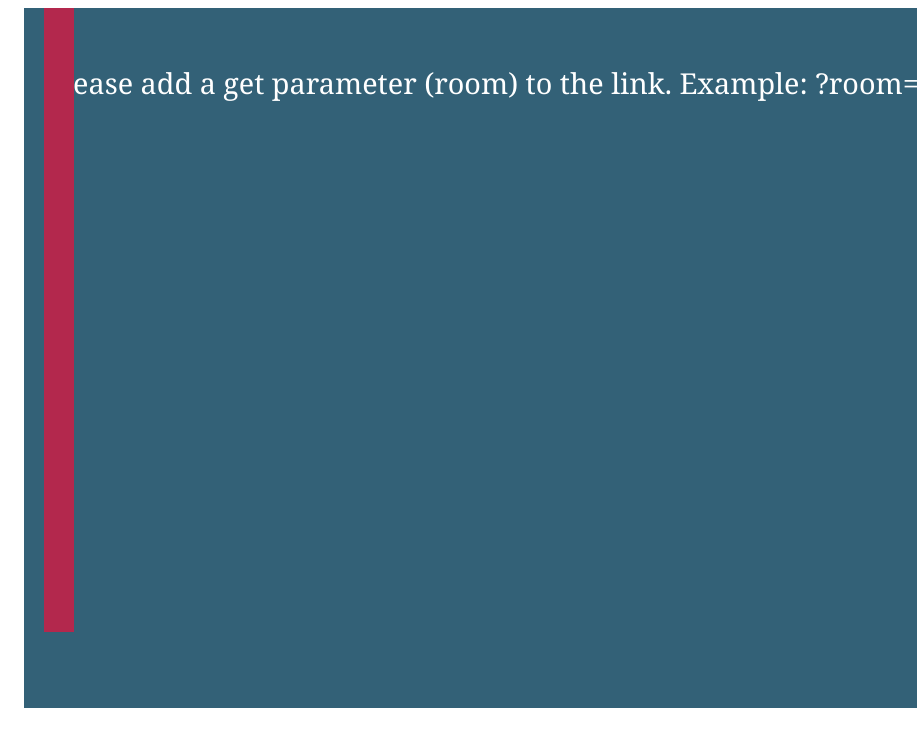
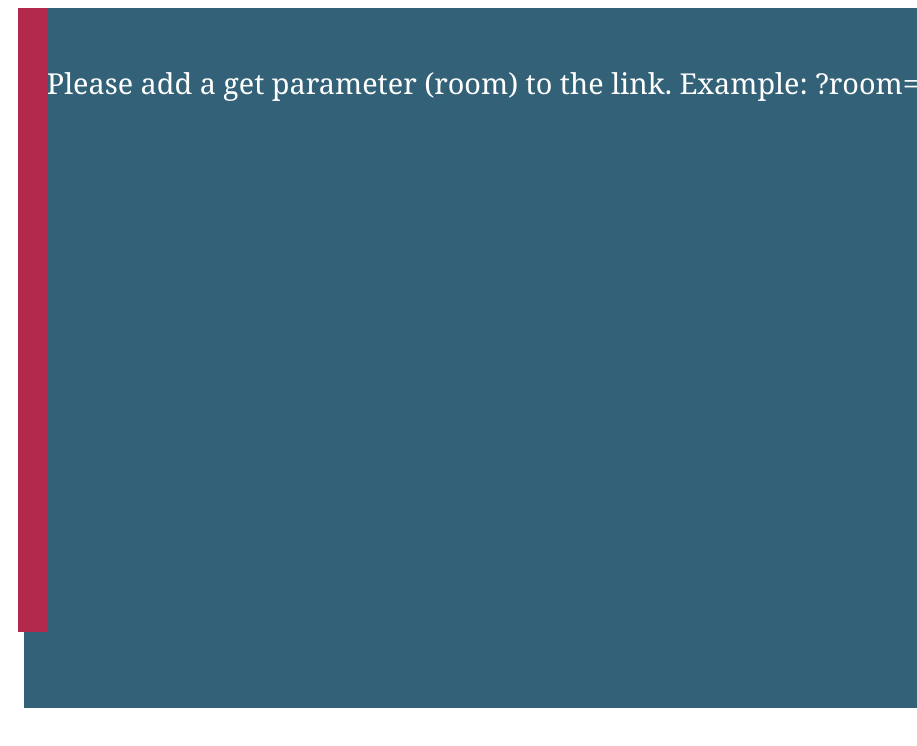
Before and after one commit to samad096/SDP, a plain HTML site: page index.html in a window 1280 px wide. Shown: the top 746 px of the page, 363-1280 px from the left. Drawn offline with Linux system fonts and the light colour scheme.

Commit message:
Business m

```diff
--- a/style.css
+++ b/style.css
@@ -59,7 +59,7 @@ img{
 border-left: 30px solid #B3284D;
   height: 78%;
   position: absolute;
-  left: 32%;
+  left: 30%;
   margin-left: -3px;
 
 
```
